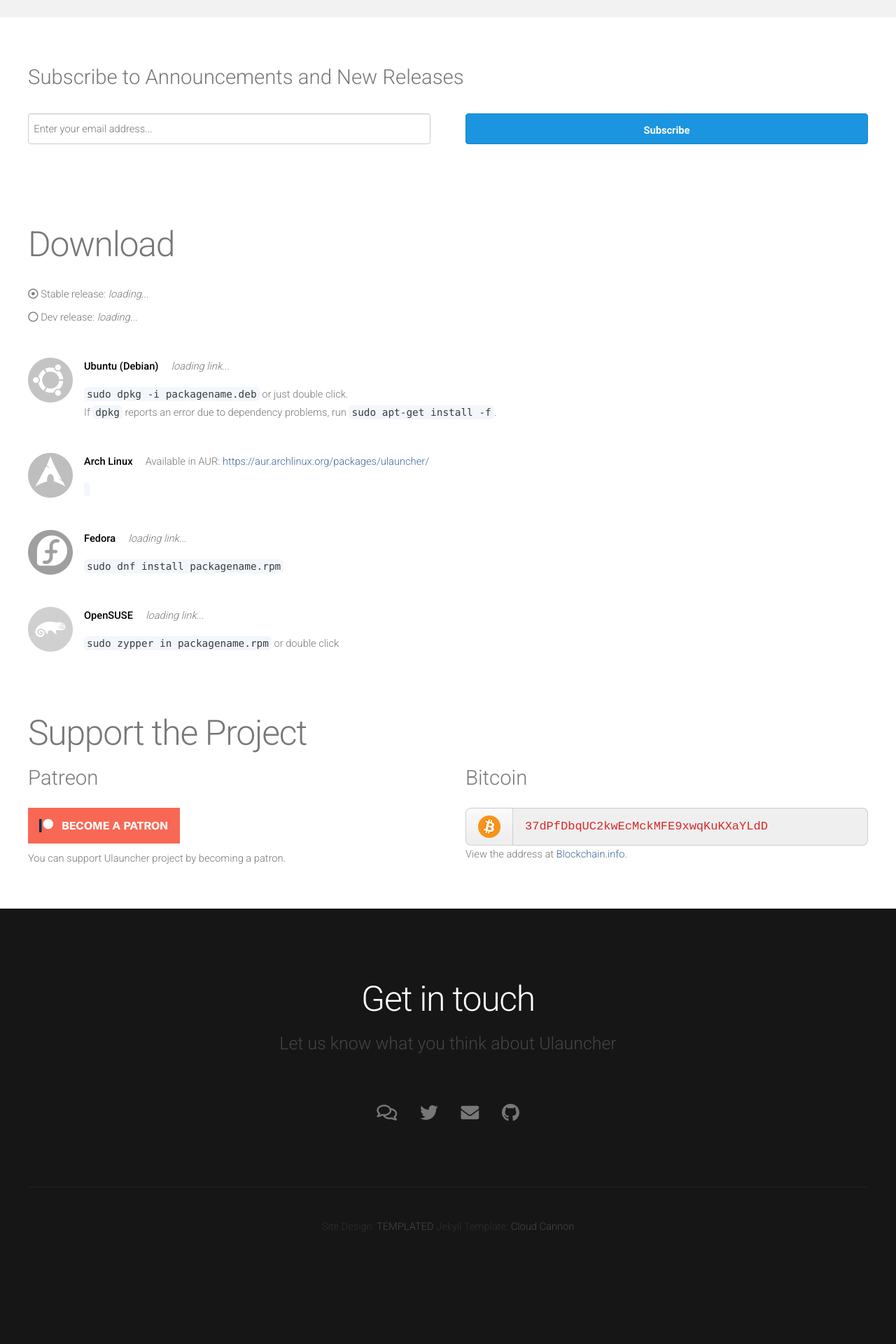
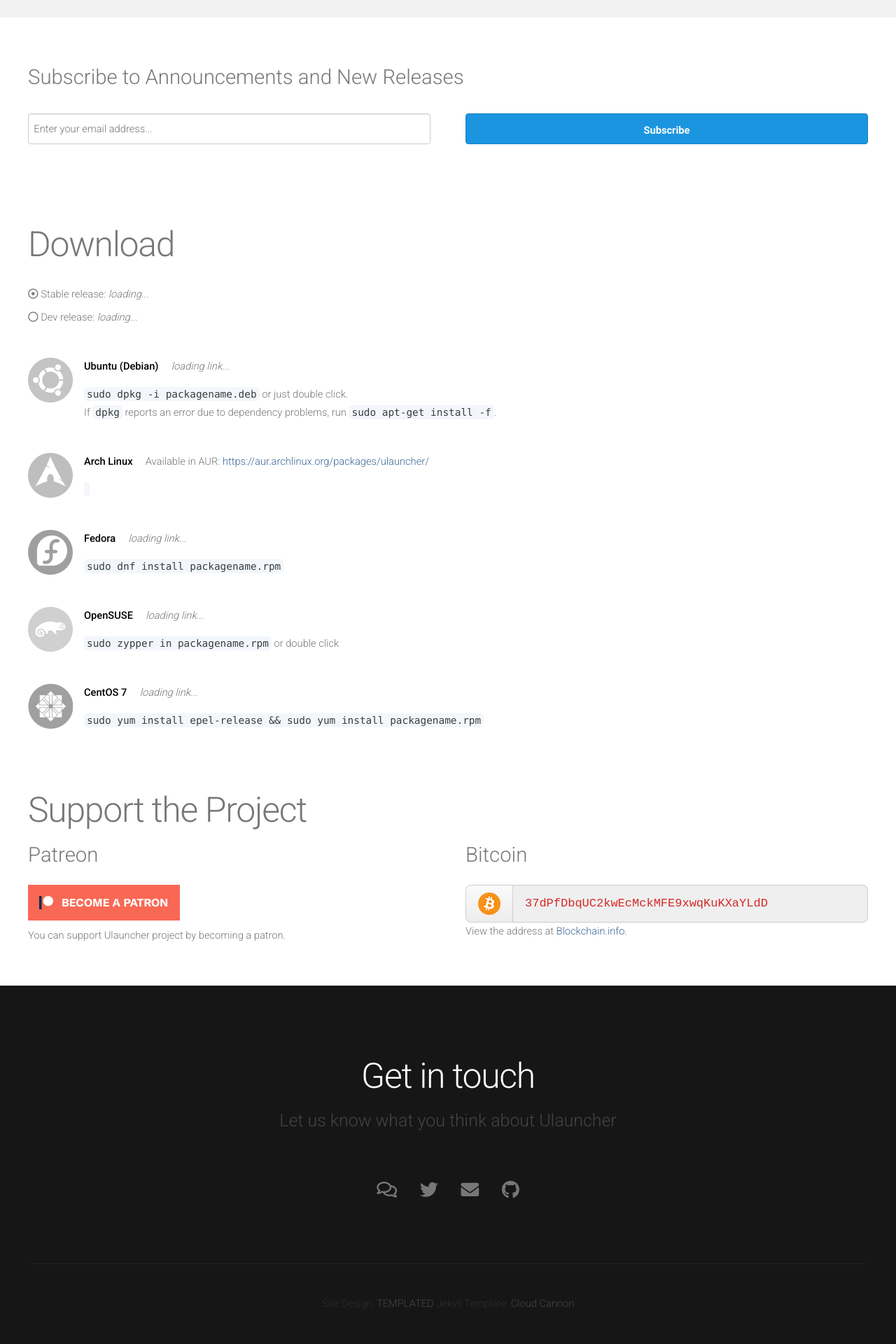
Before and after one commit to Ulauncher/ulauncher.io, a Jekyll site: the page built from index.html, in a window 1280 px wide. Shown: the part 1190-3110 px from the top of the page at 70% size. Built offline with Jekyll 4.4.1, drawn with Linux system fonts in a browser that asks for light colours; nearby versions of some CDN libraries; before the commit the page ends 3000 px from its top, so only the background shows below that; grey boxes are pictures that could not be loaded.

Commit message:
Added link to RPM for CentOS 7

```diff
--- a/_includes/google-analytics.html
+++ b/_includes/google-analytics.html
@@ -14,6 +14,9 @@
     $('#release-suse').click(function(){
         sendReleaseDownloadEvent('OpenSUSE');
     });
+    $('#release-centos').click(function(){
+        sendReleaseDownloadEvent('CentOS');
+    });
     $('.event-aur').click(function(){
         sendReleaseDownloadEvent('Arch Linux');
     });
--- a/_includes/index/releases.html
+++ b/_includes/index/releases.html
@@ -47,5 +47,12 @@
 
             <code>sudo zypper in packagename.rpm</code> or double click
         </li>
+        <li class="distro-icon distro-centos">
+            <p>
+                <b class="distro-name">CentOS 7</b> <span id="release-centos"><i>loading link...</i></span>
+            </p>
+
+            <code>sudo yum install epel-release && sudo yum install packagename.rpm</code>
+        </li>
     </ul>
 </div>
--- a/assets/css/style.css
+++ b/assets/css/style.css
@@ -795,12 +795,13 @@
     background: url('/assets/images/distros.png') no-repeat top left;
     width: 64px;
     height: 64px;
-    background-size: 271px 64px;
+    background-size: 340px 64px;
 }
 .distro-archlinux:before { background-position: 0 0; }
 .distro-fedora:before { background-position: -69px 0; }
 .distro-opensuse:before { background-position: -138px 0; }
 .distro-ubuntu:before { background-position: -207px 0; }
+.distro-centos:before { background-position: -275px 0; }
 
 .distro-name {
     padding-right: 1em;
--- a/assets/js/releases.js
+++ b/assets/js/releases.js
@@ -77,6 +77,7 @@
         $('#release-deb').html('<a href="' + r.assets.deb.url + '">' + dlIcon + r.assets.deb.name + '</a>');
         $('#release-fedora').html('<a href="' + r.assets.fedora.url + '">' + dlIcon + r.assets.fedora.name + '</a>');
         $('#release-suse').html('<a href="' + r.assets.suse.url + '">' + dlIcon + r.assets.suse.name + '</a>');
+        $('#release-centos').html('<a href="' + r.assets.centos.url + '">' + dlIcon + r.assets.centos.name + '</a>');
     }
 
     function getReleaseInfo(data, stable) {
@@ -98,12 +99,14 @@
 
     function getAssets(release) {
         var suse = getAssetLink(release.assets, 'suse.rpm');
+        var centos = getAssetLink(release.assets, 'centos7.rpm');
         var fedora = getAssetLink(release.assets, 'fedora.rpm');
         var deb = getAssetLink(release.assets, '.deb');
 
-        if (suse && fedora && deb) {
+        if (suse && fedora && deb && centos) {
             return {
                 suse: suse,
+                centos: centos,
                 fedora: fedora,
                 deb: deb
             };
```
Also changed, not shown: assets/images/distros.png.
